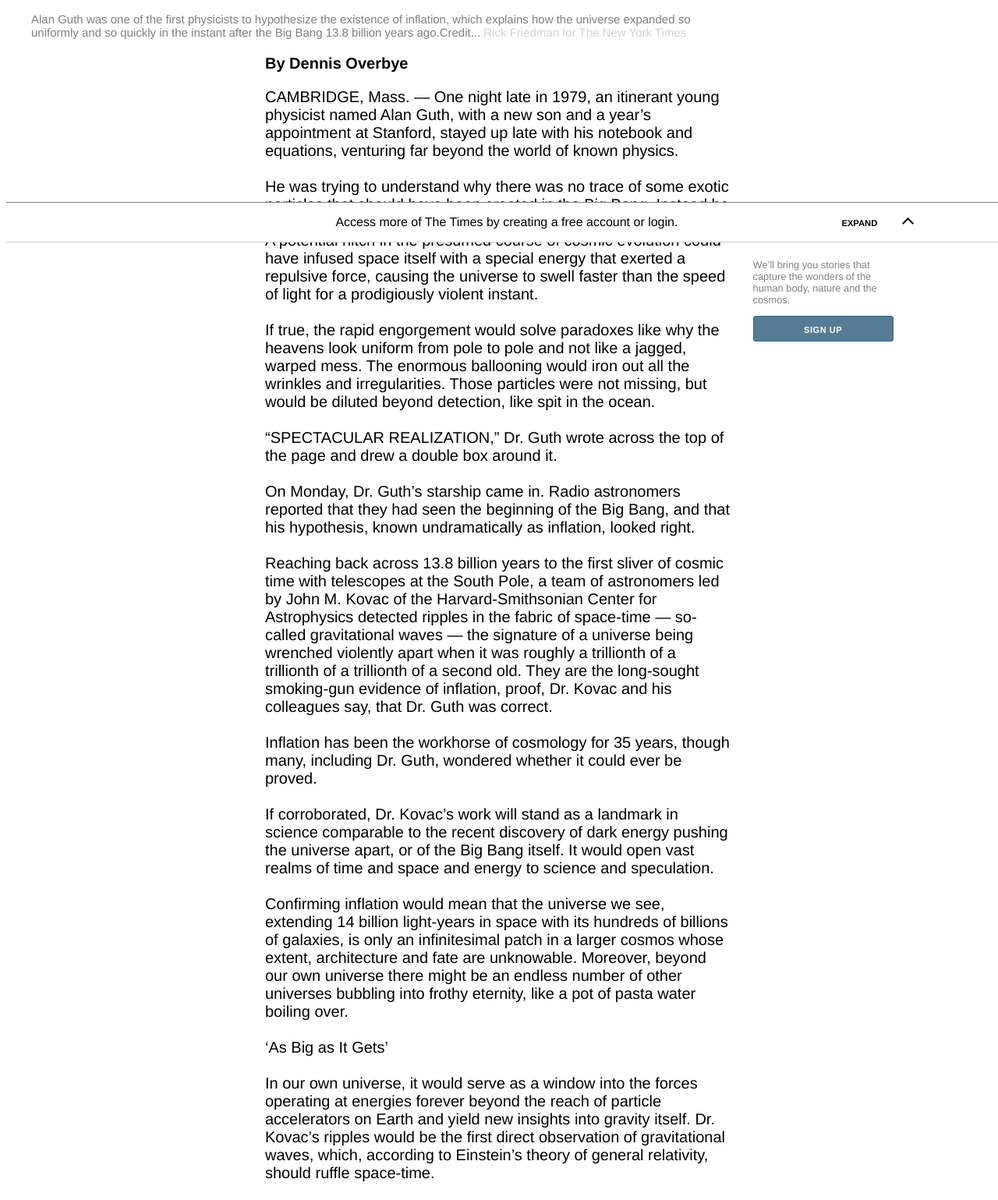
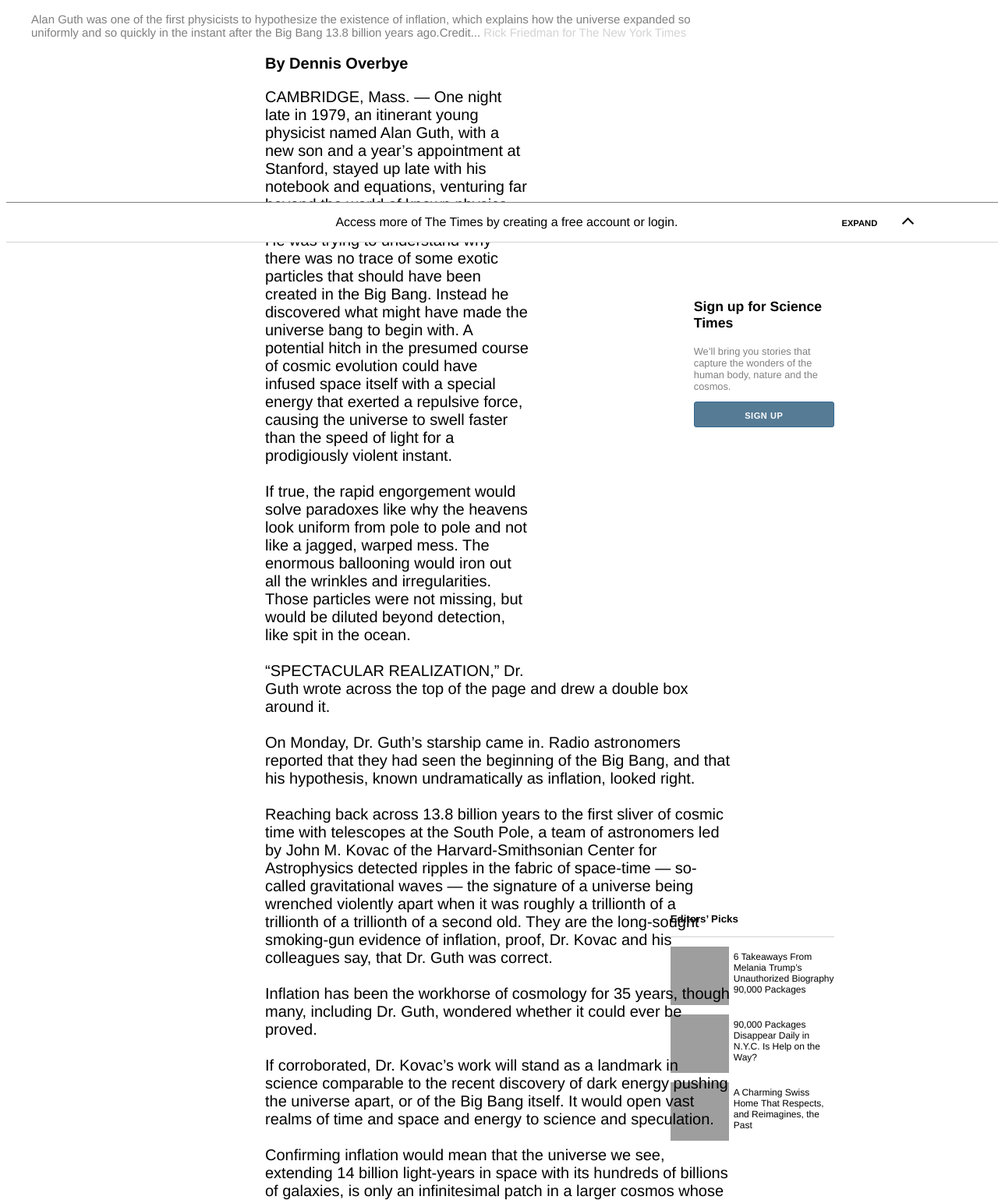
Before and after one commit to s0kil/Positioning-Floating-Elements, a website: page index.html in a window 1280 px wide. Shown: the part 489-2028 px from the top of the page at 78% size. Drawn offline with Linux system fonts and the light colour scheme; grey boxes are pictures that could not be loaded.

Commit message:
Fixed Missing Sections And Added 'Editors Picks' Aside

```diff
--- a/index.html
+++ b/index.html
@@ -42,7 +42,29 @@
     </nav>
     <nav id="bot_nav">
       <p>Access more of The Times by creating a free account or login.</p>
-      <svg width="16" height="16" viewBox="0 0 9 16" version="1.1" class="css-8xcdch"><g id="Canvas" transform="translate(-8250 -1500)"><g id="Vector"><use xlink:href="#path0_stroke" transform="translate(8251 1501.5)" fill="#111"></use></g></g><defs><path id="path0_stroke" d="M 6.5 6.5L 7.20711 7.20711L 7.91421 6.5L 7.20711 5.79289L 6.5 6.5ZM -0.707107 0.707107L 5.79289 7.20711L 7.20711 5.79289L 0.707107 -0.707107L -0.707107 0.707107ZM 5.79289 5.79289L -0.707107 12.2929L 0.707107 13.7071L 7.20711 7.20711L 5.79289 5.79289Z"></path></defs></svg>
+      <svg
+        width="16"
+        height="16"
+        viewBox="0 0 9 16"
+        version="1.1"
+        class="css-8xcdch"
+      >
+        <g id="Canvas" transform="translate(-8250 -1500)">
+          <g id="Vector">
+            <use
+              xlink:href="#path0_stroke"
+              transform="translate(8251 1501.5)"
+              fill="#111"
+            ></use>
+          </g>
+        </g>
+        <defs>
+          <path
+            id="path0_stroke"
+            d="M 6.5 6.5L 7.20711 7.20711L 7.91421 6.5L 7.20711 5.79289L 6.5 6.5ZM -0.707107 0.707107L 5.79289 7.20711L 7.20711 5.79289L 0.707107 -0.707107L -0.707107 0.707107ZM 5.79289 5.79289L -0.707107 12.2929L 0.707107 13.7071L 7.20711 7.20711L 5.79289 5.79289Z"
+          ></path>
+        </defs>
+      </svg>
       <span>Expand </span>
     </nav>
     <section id="main_img">
@@ -62,11 +84,57 @@
         <span>Rick Friedman for The New York Times</span>
       </p>
     </section>
-    <aside id="sign_up">
-      <p id="sign_title">Sign up for Science Times</p>
-      <p class="descrp">We’ll bring you stories that capture the wonders of the human body, nature and the cosmos.</p>
-      <button class="but">Sign Up</button>
-    </aside>
+
+    <div id="asides">
+      <aside id="sign_up">
+        <p id="sign_title">Sign up for Science Times</p>
+        <p class="descrp">
+          We’ll bring you stories that capture the wonders of the human body,
+          nature and the cosmos.
+        </p>
+        <button class="but">Sign Up</button>
+      </aside>
+
+      <aside id="editors_picks">
+        <h5>Editors’ Picks</h5>
+
+        <div id="editors_picks_seperator"></div>
+
+        <article class="pick">
+          <img
+            src="https://static01.nyt.com/images/2019/11/19/books/review/00Melania1/00Melania1-square640-v2.jpg"
+            alt="6 Takeaways From Melania Trump’s Unauthorized Biography 90,000 Packages"
+          />
+          <p>
+            6 Takeaways From Melania Trump’s Unauthorized Biography 90,000
+            Packages
+          </p>
+        </article>
+
+        <div class="clear_left"></div>
+
+        <article class="pick">
+          <img
+            src="https://static01.nyt.com/images/2019/11/25/nyregion/00packagetheft1/00packagetheft1-square640-v3.jpg"
+            alt="90,000 Packages Disappear Daily in N.Y.C. Is Help on the Way?"
+          />
+          <p>
+            90,000 Packages Disappear Daily in N.Y.C. Is Help on the Way?
+          </p>
+        </article>
+
+        <div class="clear_left"></div>
+
+        <article class="pick">
+          <img
+            src="https://static01.nyt.com/images/2019/12/02/t-magazine/02tmag-peregalli-slide-QZH4-copy/02tmag-peregalli-slide-QZH4-square640-v3.jpg"
+            alt="A Charming Swiss Home That Respects, and Reimagines, the Past"
+          />
+          <p>A Charming Swiss Home That Respects, and Reimagines, the Past</p>
+        </article>
+      </aside>
+    </div>
+
     <section class="text">
       <p><strong>By Dennis Overbye</strong></p>
       <p class="main_text">
@@ -163,7 +231,7 @@
       </p>
     </section>
     <section id="theory">
-      <h5>The Theory of Inflation</h5>
+      <h1>The Theory of Inflation</h1>
       <p>
         Astronomers have found evidence to support the theory of inflation,
         which explains how the universe expanded so uniformly and so quickly in
@@ -227,6 +295,9 @@
           inflation. And the structure of the universe mirrors the froth and
           foam of the original pot.
         </p>
+
+        <div id="theory_seperator"></div>
+        <h6 id="theory_author">By LARRY BUCHANAN and JONATHAN CORUM</h6>
       </div>
     </section>
     <section class="text">
--- a/style.css
+++ b/style.css
@@ -23,12 +23,12 @@ nav {
   border-top: solid 1px gray;
 }
 
-#bot_nav p{
+#bot_nav p {
   display: inline-block;
   margin-left: 33%;
 }
 
-#bot_nav span{
+#bot_nav span {
   float: right;
   margin-top: 20px;
   margin-right: 2%;
@@ -37,7 +37,7 @@ nav {
   text-transform: uppercase;
 }
 
-#bot_nav svg{
+#bot_nav svg {
   float: right;
   height: 17px;
   width: auto;
@@ -109,7 +109,8 @@ nav img {
   font-size: 0.85em;
 }
 
-section {
+section,
+#article_footer {
   max-width: 1200px;
   margin: 0 auto;
 }
@@ -152,12 +153,21 @@ section {
   font-weight: bold;
 }
 
+#article_footer div,
+#article_footer span a {
+  color: rgb(102, 102, 102);
+}
+
+#article_footer span a {
+  text-decoration-line: underline;
+}
+
 #article_footer div {
   margin: 0 auto;
   margin-left: 300px;
   max-width: 600px;
   font-size: 0.75em;
-  color: rgb(102, 102, 102);
+  margin-bottom: 1em;
 }
 
 .under_img {
@@ -192,6 +202,28 @@ section {
 
 .main_text {
   clear: left;
+}
+
+#theory {
+  margin-bottom: 4em;
+}
+
+#theory #theory_author {
+  margin: 0 auto;
+  max-width: 945px;
+}
+
+#theory_seperator {
+  margin: 3em 0 1em 127.5px;
+  width: 100px;
+  height: 1px;
+  background: black;
+}
+
+#theory > p {
+  font-size: 14px;
+  margin-bottom: 1.2em;
+  color: #666;
 }
 
 #inflation_demo {
@@ -342,10 +374,15 @@ aside {
 
 /* Aside top */
 
-#sign_up{
-  width: 180px;
-  margin-right: 10%;
-  margin-top: 15%;
+#asides {
+  float: right;
+  margin-right: 16%;
+  height: 100vh;
+}
+
+#sign_up {
+  max-width: 180px;
+  margin-top: 300px;
 }
 
 #sign_up .descrp {
@@ -361,3 +398,34 @@ aside {
   font-size: 1.1em;
   font-weight: bold;
 }
+
+#editors_picks {
+  max-width: 210px;
+  margin-left: 50%;
+  margin-top: calc(300px * 2);
+}
+
+#editors_picks_seperator {
+  /* margin; */
+  width: 210px;
+  height: 1px;
+  background-color: lightgray;
+}
+
+#editors_picks h5 {
+  margin-bottom: 15px;
+}
+
+#editors_picks p {
+  padding: 6px 0 0 calc(75px + 6px);
+  font-size: 12px;
+  /* display: inline-block; */
+  /* float: left; */
+}
+
+#editors_picks .pick img {
+  float: left;
+  height: 75px;
+  width: 75px;
+  /* max-width: 280px; */
+}
```
